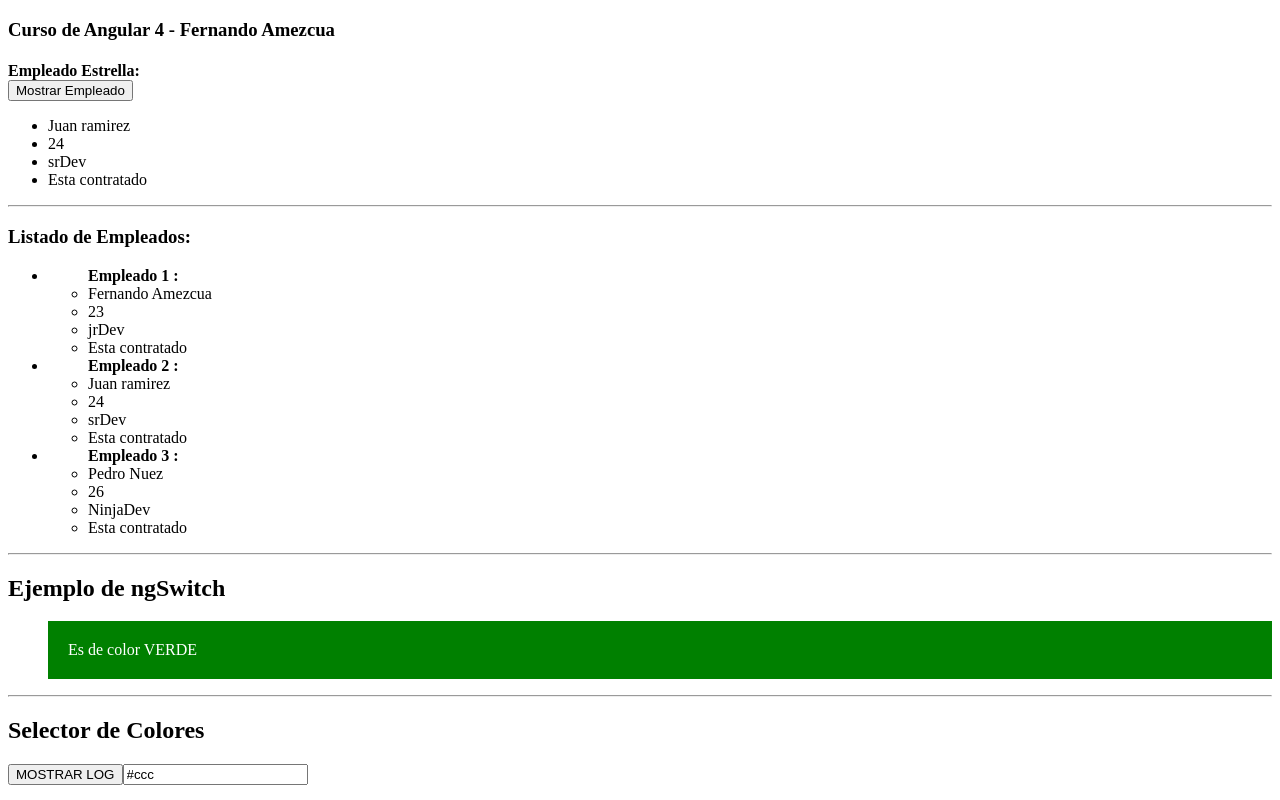
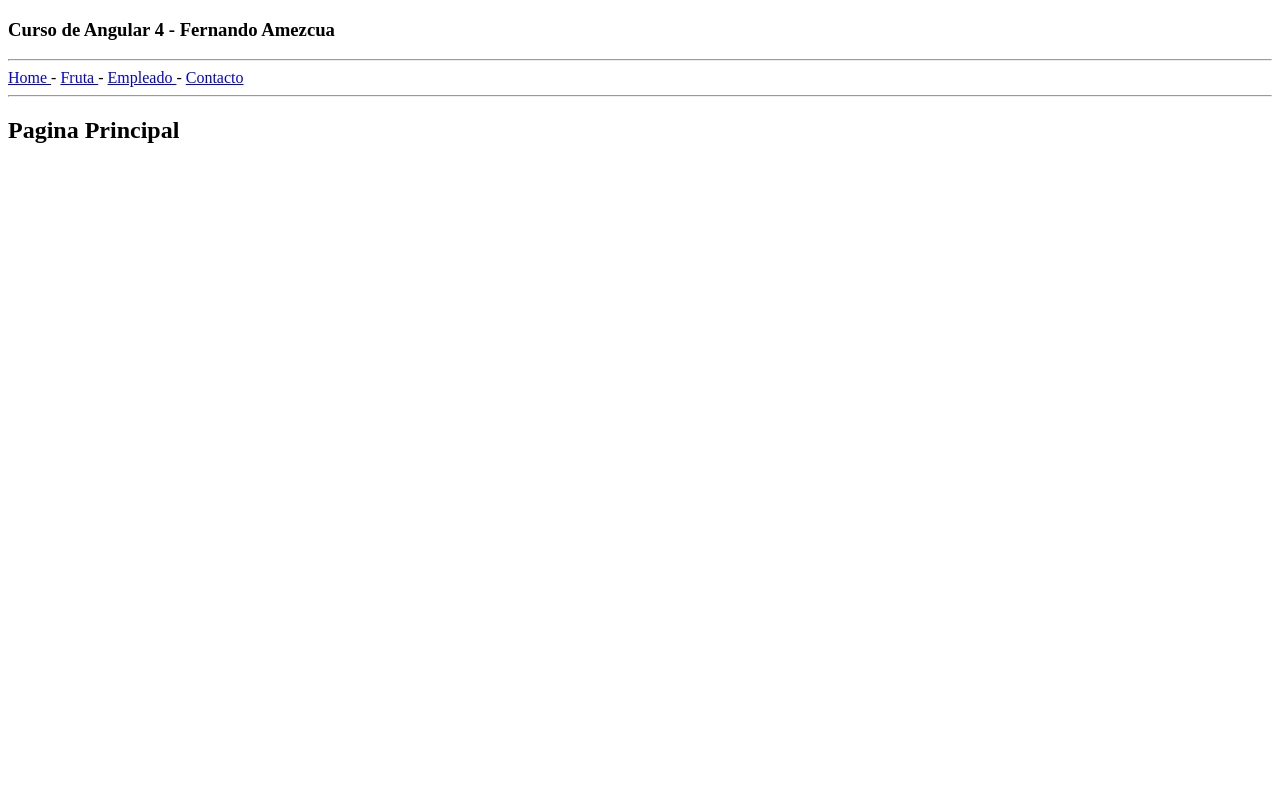
Before and after one commit to fernandoamz/angularCli, an Angular app: page / in a window 1280 px wide. Shown: the top 800 px of the page. Built offline with nearby package versions, Linux system fonts and the light colour scheme.

Commit message:
Enviando Parametros por Url y Creacion de Menu de Navegación

```diff
--- a/src/app/app.component.html
+++ b/src/app/app.component.html
@@ -1,4 +1,22 @@
 <!--fruta></fruta-->
 <!-- empleados></empleados -->
-
+<hr>
+<nav>
+    <a [routerLink]="['/pagina-principal']" [routerLinkActive]="['activado']">
+        Home
+    </a>
+    -
+    <a [routerLink]="['/fruta']" [routerLinkActive]="['activado']">
+        Fruta
+    </a>
+    -
+    <a [routerLink]="['/empleado']" [routerLinkActive]="['activado']">
+        Empleado
+    </a>
+    -
+    <a [routerLink]="['/contacto']" [routerLinkActive]="['activado']">
+        Contacto
+    </a>
+</nav>
+<hr>
 <router-outlet></router-outlet>
--- a/src/app/app.module.ts
+++ b/src/app/app.module.ts
@@ -7,6 +7,8 @@
 import { AppComponent } from './app.component';
 import { FrutaComponent } from './fruta/fruta.component';
 import { InformacionEmpleado } from './empleados/empleados.component';
+import { HomeComponent } from './home/home.component';
+import { ContactoComponent } from './contacto/contacto.component';
 
 @NgModule({
   imports: [
@@ -17,7 +19,9 @@
   declarations: [
     AppComponent,
     FrutaComponent,
-    InformacionEmpleado
+    InformacionEmpleado,
+    HomeComponent,
+    ContactoComponent
   ],
   providers: [appRoutingProviders],
   bootstrap: [AppComponent]
--- /dev/null
+++ b/src/app/contacto/contacto.component.html
@@ -0,0 +1 @@
+<h2> {{ titulo }} </h2>
--- /dev/null
+++ b/src/app/contacto/contacto.component.ts
@@ -0,0 +1,24 @@
+import { Component } from '@angular/core';
+import { Router, ActivatedRoute, Params } from '@angular/router';
+
+@Component({
+    selector: 'contacto',
+    templateUrl: './contacto.component.html'
+})
+
+export class ContactoComponent{
+    public titulo = "Pagina Contacto";
+    public parametro;
+
+    constructor(
+        private _route: ActivatedRoute,
+        private _router: Router
+    ){}
+
+    ngOnInit(){
+        this._route.params.forEach(function(params: Params){
+            this.parametro = params['page'];
+        });
+    }
+
+}
--- /dev/null
+++ b/src/app/home/home.component.html
@@ -0,0 +1 @@
+<h2> {{ titulo }} </h2>
--- /dev/null
+++ b/src/app/home/home.component.ts
@@ -0,0 +1,11 @@
+import { Component } from '@angular/core';
+
+
+@Component({
+    selector: 'home',
+    templateUrl: './home.component.html'
+})
+
+export class HomeComponent{
+    public titulo = "Pagina Principal";
+}
--- a/src/assets/styles.css
+++ b/src/assets/styles.css
@@ -9,3 +9,10 @@
 .letraGrande{
     font-size: 40px;
 }
+
+.activado{
+    font-weight: bold;
+    background: coral;
+    font-size: 1.5em;
+    font-family: Impact, Haettenschweiler, 'Arial Narrow Bold', sans-serif;
+}
--- a/src/index.html
+++ b/src/index.html
@@ -11,6 +11,6 @@
 </head>
 <body>
   <h3> Curso de Angular 4 - Fernando Amezcua </h3>
-  <app-root>Loading .... </app-root>
+  <app-root>Cargando .... </app-root>
 </body>
 </html>
```
Also changed, not shown: src/app/app.routing.ts (+10 -3 lines).
